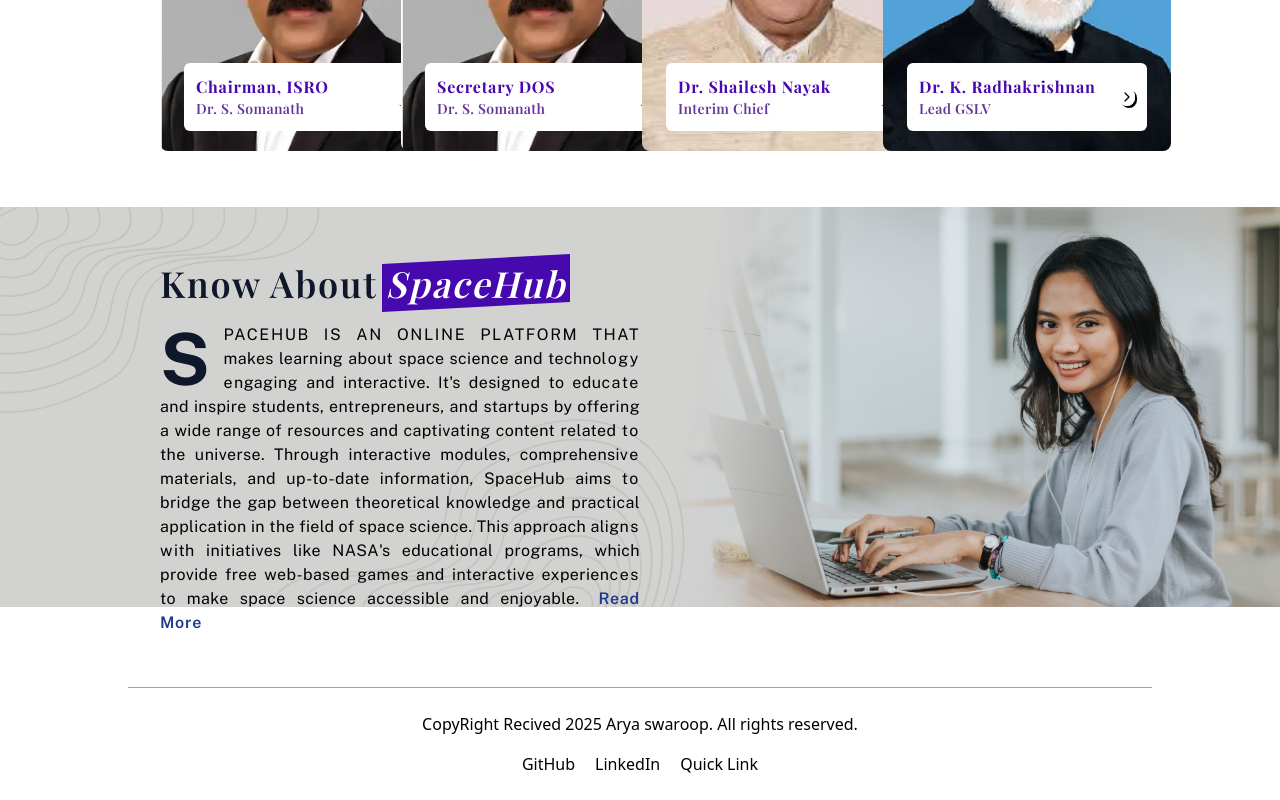
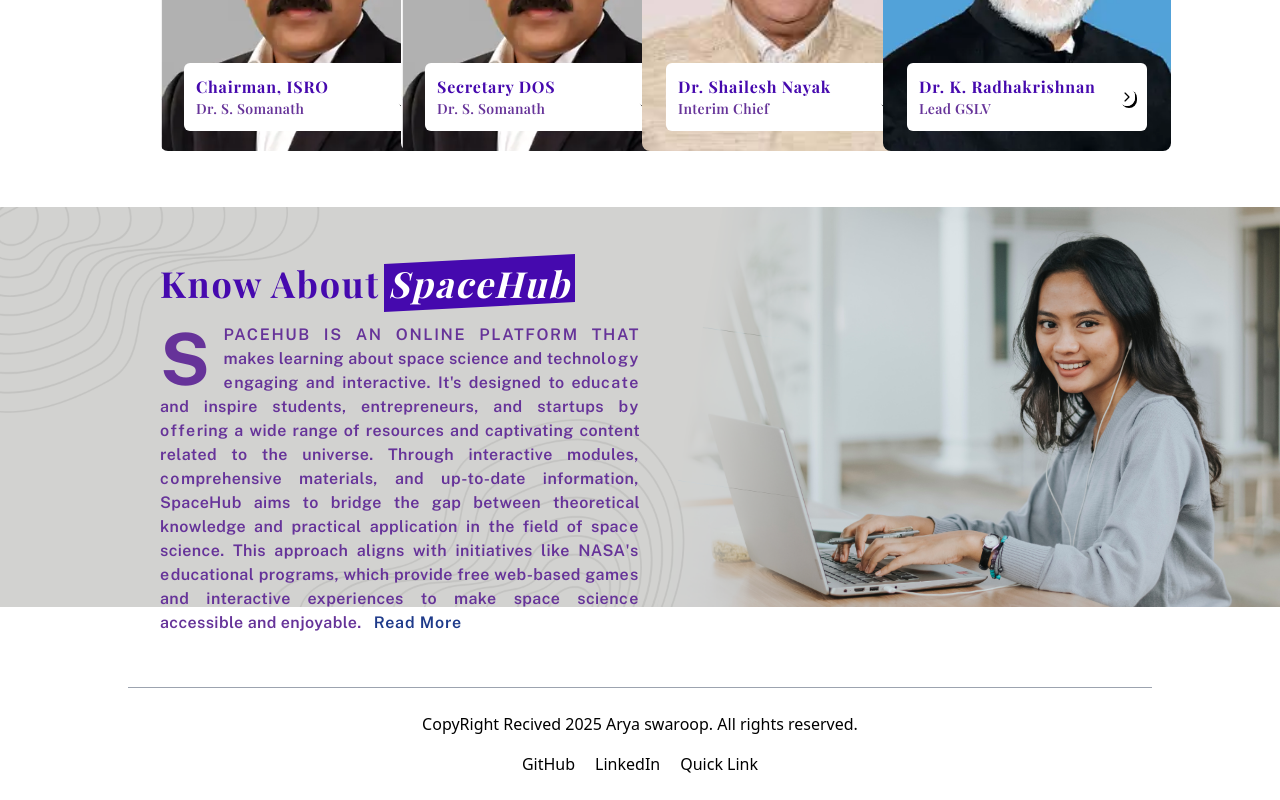
Before and after one commit to SwaroopArya65/ISRO-SpaceHub, a React (Vite) app in the folder frontend/: page / in a window 1280 px wide. Shown: the part 2513-3313 px from the top of the page. Built offline with nearby package versions, Linux system fonts and the light colour scheme; a web font is replaced by a local one.

Commit message:
also change text style of text

```diff
--- a/frontend/src/components/AboutUs.jsx
+++ b/frontend/src/components/AboutUs.jsx
@@ -6,20 +6,20 @@
     return (
         // relative isolate px-6 pt-14 pb-10 lg:px-40 aspect-square bg-[url('./assets/1.png')] bg-no-repeat bg-contain group h-[400px] w-full
         <div className="relative isolate px-6 pt-14 lg:px-40 aspect-square bg-[url('./assets/c1.png')] bg-no-repeat bg-cover group h-[400px] w-full">
-            <blockquote class="text-4xl tracking-wider font-semibold font-playfair text-start text-slate-900 mb-5">
+            <blockquote class="text-4xl tracking-wider font-bold font-playfair text-start text-text-color2 mb-5">
                 Know About
                 <span class="before:block before:absolute before:-inset-1 before:-skew-y-3 before:bg-bg relative inline-block ml-2">
                     <span class="relative text-white italic roun">SpaceHub</span>
                 </span>
             </blockquote>
             <div className='w-[50%] text-justify'>
-                <p className='first-line:uppercase first-line:tracking-widest first-letter:text-7xl first-letter:font-bold first-letter:text-slate-900 first-letter:mr-3 first-letter:float-left font-publicSans tracking-wide'>
+                <p className='first-line:uppercase first-line:tracking-widest first-letter:text-7xl first-letter:font-bold first-letter:text-text-color text-text-color font-semibold first-letter:mr-3 first-letter:float-left font-publicSans tracking-wide'>
                     SpaceHub is an online platform that makes learning about space science and technology engaging and interactive.
                     It's designed to educate and inspire students, entrepreneurs, and startups by offering a wide range of resources
                     and captivating content related to the universe. Through interactive modules, comprehensive materials, and up-to-date
                     information, SpaceHub aims to bridge the gap between theoretical knowledge and practical application in the field of
                     space science. This approach aligns with initiatives like NASA's educational programs, which provide free web-based
-                    games and interactive experiences to make space science accessible and enjoyable. <Link className='hover:bg-slate-900 rounded-full px-2 py-1 text-blue-900 font-semibold tracking-wider text-md'>Read More</Link>
+                    games and interactive experiences to make space science accessible and enjoyable. <Link className='rounded-full px-2 py-1 text-blue-900 font-semibold tracking-wider text-md'>Read More</Link>
                 </p>
             </div>
         </div>
```
